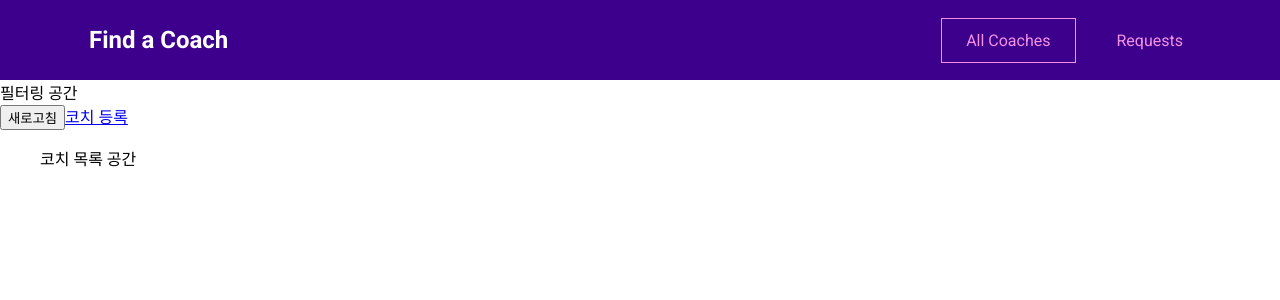
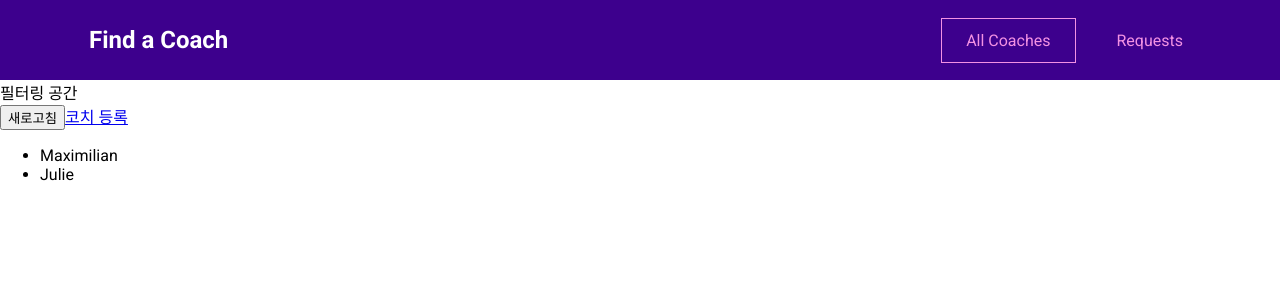
Before and after one commit to zooyaho/vue-coach-demo, a Vue app: page /coaches in a window 1280 px wide. Shown: the top 300 px of the page. Built offline with nearby package versions, Linux system fonts and the light colour scheme.

Commit message:
feat: vuex 코치 모듈 추가, 코치 더미 데이터 추가

```diff
--- a/src/main.js
+++ b/src/main.js
@@ -2,9 +2,11 @@
 
 import App from './App.vue';
 import router from './router';
+import store from './store/index';
 
 const app = createApp(App);
 
 app.use(router);
+app.use(store);
 
 app.mount('#app');
--- a/src/pages/coaches/CoachesList.vue
+++ b/src/pages/coaches/CoachesList.vue
@@ -5,10 +5,26 @@
       <button>새로고침</button>
       <router-link to="/register">코치 등록</router-link>
     </div>
-    <ul>
-      코치 목록 공간
+    <ul v-if="hasCoaches">
+      <li v-for="coache in filteredCoaches" :key="coache.id">
+        {{ coache.firstName }}
+      </li>
     </ul>
+    <h3 v-else>코치가 존재하지 않습니다.</h3>
   </section>
 </template>
 
+<script>
+export default {
+  computed: {
+    filteredCoaches() {
+      return this.$store.getters['coaches/coaches'];
+    },
+    hasCoaches() {
+      return this.$store.getters['coaches/hasCoaches'];
+    },
+  },
+};
+</script>
+
 <style></style>
--- /dev/null
+++ b/src/store/coaches/actions.js
@@ -0,0 +1 @@
+export default {};
--- /dev/null
+++ b/src/store/coaches/getters.js
@@ -0,0 +1,9 @@
+export default {
+  coaches(state) {
+    return state.coaches;
+  },
+  hasCoaches(state) {
+    // 코치의 유무에 따른 화면 출력을 위한 값
+    return state.coaches && state.coaches.length > 0 ? true : false;
+  },
+};
--- /dev/null
+++ b/src/store/coaches/index.js
@@ -0,0 +1,34 @@
+import getters from './getters';
+import mutations from './mutations';
+import actions from './actions';
+
+export default {
+  namespaced: true,
+  state() {
+    return {
+      coaches: [
+        {
+          id: 'c1',
+          firstName: 'Maximilian',
+          lastName: 'Schwarzmüller',
+          areas: ['frontend', 'backend', 'career'],
+          description:
+            "I'm Maximilian and I've worked as a freelance web developer for years. Let me help you become a developer as well!",
+          hourlyRate: 30,
+        },
+        {
+          id: 'c2',
+          firstName: 'Julie',
+          lastName: 'Jones',
+          areas: ['frontend', 'career'],
+          description:
+            'I am Julie and as a senior developer in a big tech company, I can help you get your first job or progress in your current role.',
+          hourlyRate: 30,
+        },
+      ],
+    };
+  },
+  getters,
+  mutations,
+  actions,
+};
--- /dev/null
+++ b/src/store/coaches/mutations.js
@@ -0,0 +1 @@
+export default {};
--- /dev/null
+++ b/src/store/index.js
@@ -0,0 +1,11 @@
+import { createStore } from 'vuex';
+
+import coachesModule from './coaches/index';
+
+const store = createStore({
+  modules: {
+    coaches: coachesModule,
+  },
+});
+
+export default store;
```
